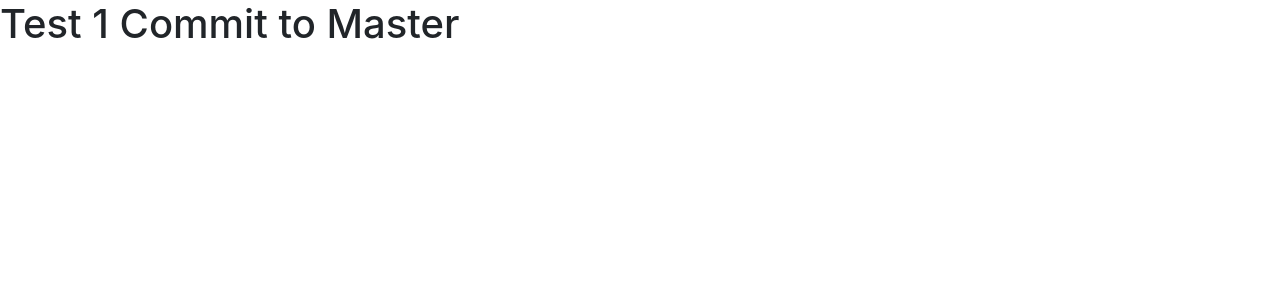
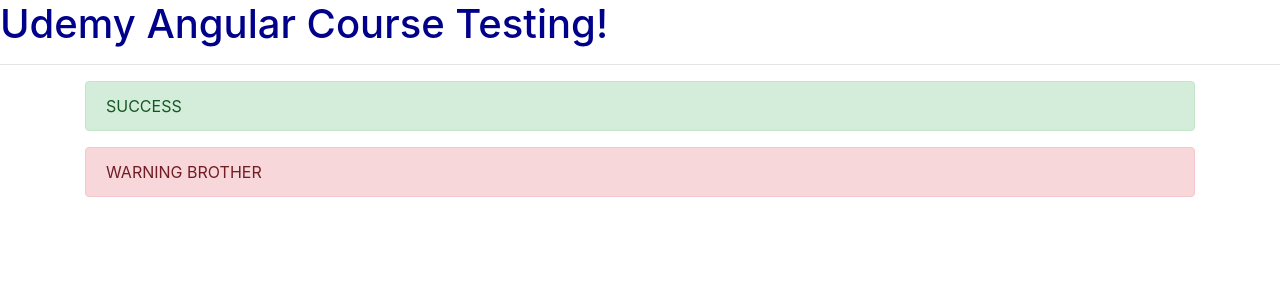
Before and after one commit to anhony1/angular-course-2021, an Angular app: page / in a window 1280 px wide. Shown: the top 300 px of the page. Built offline with nearby package versions, Linux system fonts and the light colour scheme.

Commit message:
Udemy commit
making success and danger alerts

```diff
--- /dev/null
+++ b/src/app/alerts/danger/danger.component.html
@@ -0,0 +1,3 @@
+<div class="alert alert-danger" role="alert">
+   {{ name }}
+  </div>
--- /dev/null
+++ b/src/app/alerts/danger/danger.component.ts
@@ -0,0 +1,17 @@
+import { Component, OnInit } from '@angular/core';
+
+@Component({
+  selector: 'app-danger',
+  templateUrl: './danger.component.html',
+  styleUrls: ['./danger.component.css']
+})
+export class DangerComponent implements OnInit {
+
+  name: string = 'WARNING BROTHER';
+
+  constructor() { }
+
+  ngOnInit(): void {
+  }
+
+}
--- /dev/null
+++ b/src/app/alerts/sucess/success.component.html
@@ -0,0 +1,3 @@
+<div class="alert alert-success" role="alert">
+   {{ name }}
+  </div>
--- /dev/null
+++ b/src/app/alerts/sucess/success.component.ts
@@ -0,0 +1,12 @@
+import { Component } from "@angular/core";
+
+@Component({
+    selector: 'app-successalert',
+    templateUrl: './success.component.html',
+    styleUrls: ['./success.component.css']
+
+})
+
+export class SuccessComponent{
+    name: string = 'SUCCESS';
+}
--- a/src/app/app.component.css
+++ b/src/app/app.component.css
@@ -0,0 +1,3 @@
+h1{
+    color: darkblue;
+}
--- a/src/app/app.component.html
+++ b/src/app/app.component.html
@@ -1 +1,6 @@
-<h1> Test 1 Commit to Master</h1>
+<h1> Udemy Angular Course Testing! </h1>
+<hr>
+<div class="container">
+    <app-successalert></app-successalert>
+    <app-danger></app-danger>
+</div>
--- a/src/app/app.module.ts
+++ b/src/app/app.module.ts
@@ -4,10 +4,14 @@
 
 import { AppRoutingModule } from './app-routing.module';
 import { AppComponent } from './app.component';
+import { SuccessComponent } from './alerts/sucess/success.component';
+import { DangerComponent } from './alerts/danger/danger.component';
 
 @NgModule({
   declarations: [
-    AppComponent
+    AppComponent,
+    SuccessComponent,
+    DangerComponent
   ],
   imports: [
     BrowserModule,
```
Also changed, not shown: src/app/alerts/danger/danger.component.css (added), src/app/alerts/sucess/success.component.css (added).
